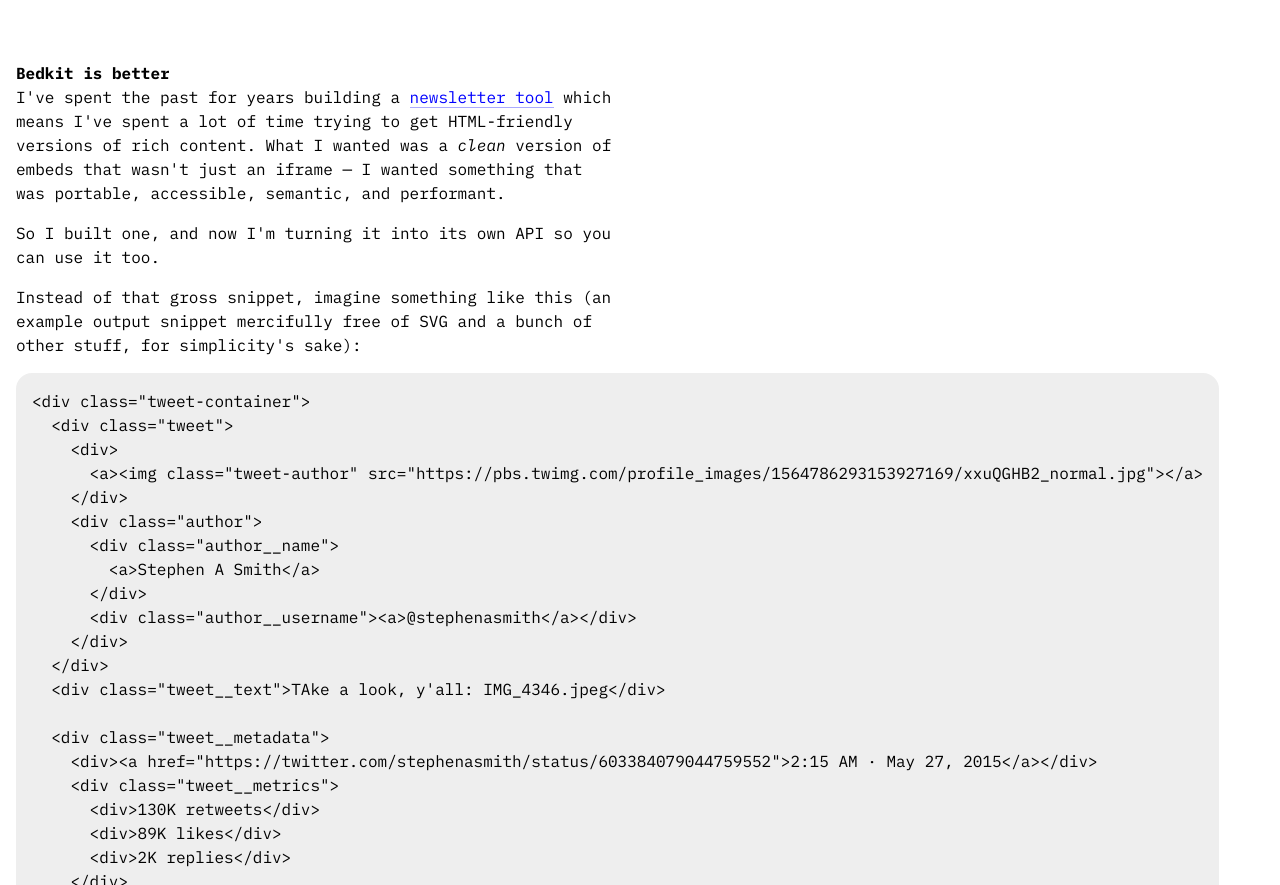
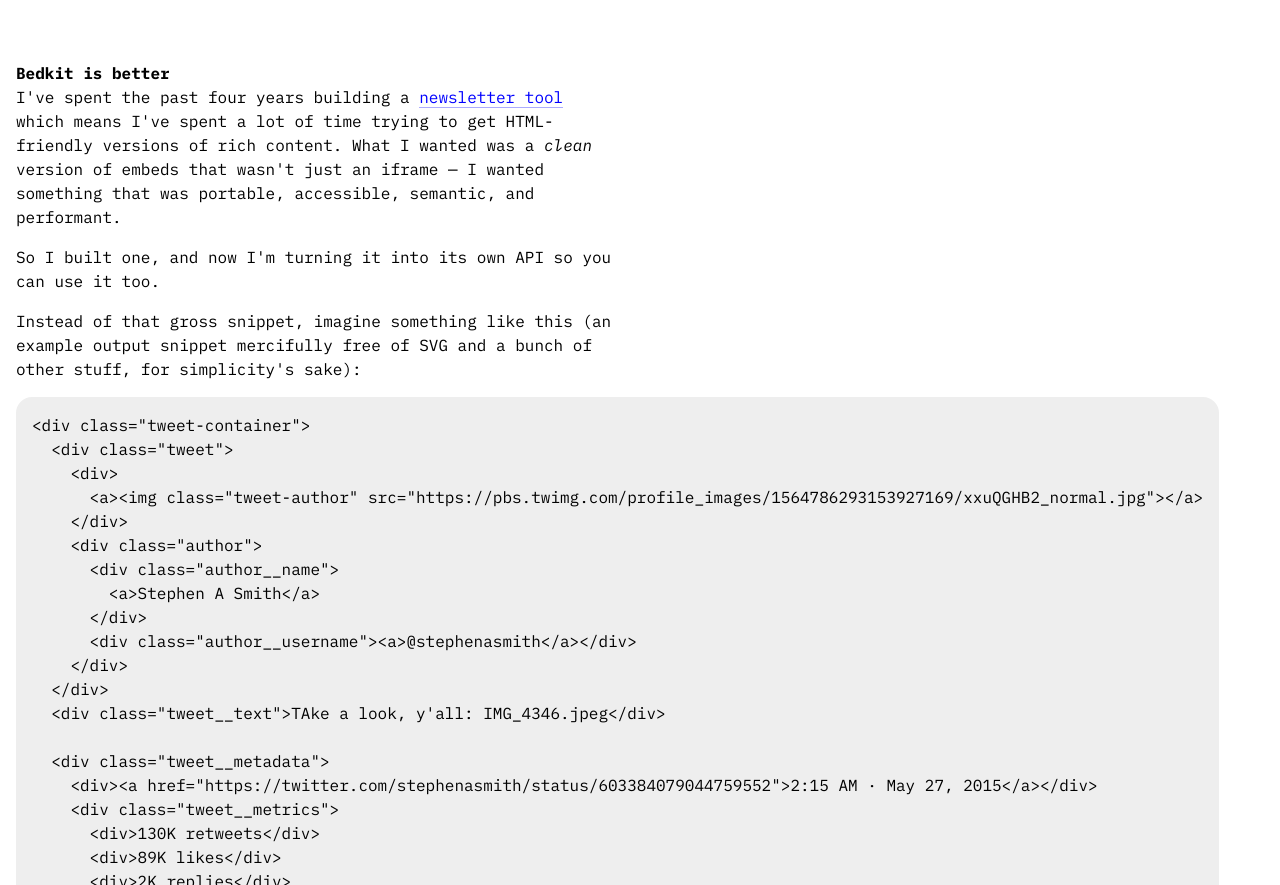
Before and after one commit to bedkit/marketing, a plain HTML site: page index.html in a window 1280 px wide. Shown: the part 1294-2179 px from the top of the page. Drawn offline with Linux system fonts and the light colour scheme.

Commit message:
Fix typo

```diff
--- a/index.html
+++ b/index.html
@@ -90,7 +90,7 @@
     </ol>
 
     <h3>Bedkit is better</h3>
-    <p>I've spent the past for years building a <a href="https://buttondown.email">newsletter tool</a> which means I've spent a lot of time trying to get HTML-friendly versions of rich content. What I wanted was a <em>clean</em> version of embeds that wasn't just an iframe — I wanted something that was portable, accessible, semantic, and performant.</p>
+    <p>I've spent the past four years building a <a href="https://buttondown.email">newsletter tool</a> which means I've spent a lot of time trying to get HTML-friendly versions of rich content. What I wanted was a <em>clean</em> version of embeds that wasn't just an iframe — I wanted something that was portable, accessible, semantic, and performant.</p>
     <p>So I built one, and now I'm turning it into its own API so you can use it too.</p>
     <p>Instead of that gross snippet, imagine something like this (an example output snippet mercifully free of SVG and a bunch of other stuff, for simplicity's sake):</p>
     <code>&lt;div class=&quot;tweet-container&quot;&gt;
```
